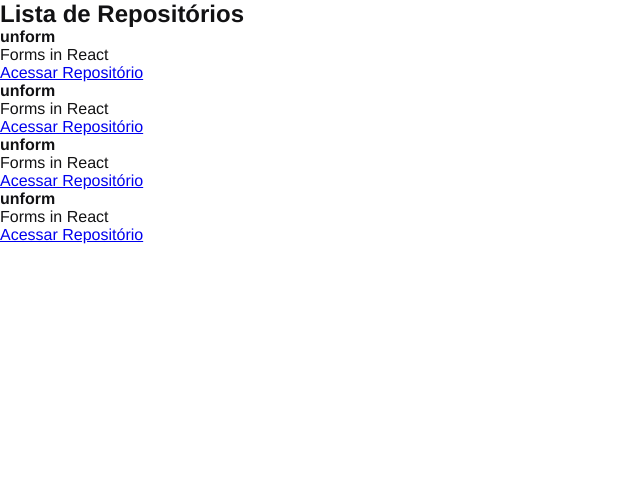
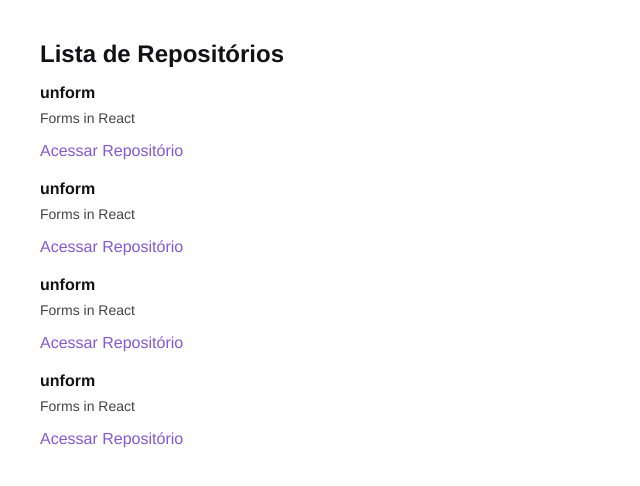
Before and after one commit to txr-nicole/github-explorer, a React app: page / in a window 1280 px wide. Shown: the top 486 px of the page, without its empty margins (0-640 px from the left). Built offline with nearby package versions, Linux system fonts and the light colour scheme.

Commit message:
🐛 changing a import

```diff
--- a/src/components/RepositoryList.jsx
+++ b/src/components/RepositoryList.jsx
@@ -1,5 +1,5 @@
 import { RepositoryItem } from "./RepositoryItem";
-import "..styles/repositories.scss"
+import "../styles/repositories.scss";
 
 const repository = {
   name:"unform",
--- /dev/null
+++ b/src/styles/repositories.scss
@@ -0,0 +1,26 @@
+section.repository-list {
+  margin: 40px;
+
+  h1 {
+    margin-bottom: 16px;
+  }
+  ul {
+    list-style: none;
+    li {
+      & + li {
+        margin-top: 20px;
+      }
+      p{
+        font-size: 14px;
+        color: #444;
+        margin-top: 8px;
+      }
+      a{
+        display: inline-block;
+        margin-top: 16px;
+        text-decoration: none;
+        color:#8257e6 ;
+      }
+    }
+  }
+}
```
